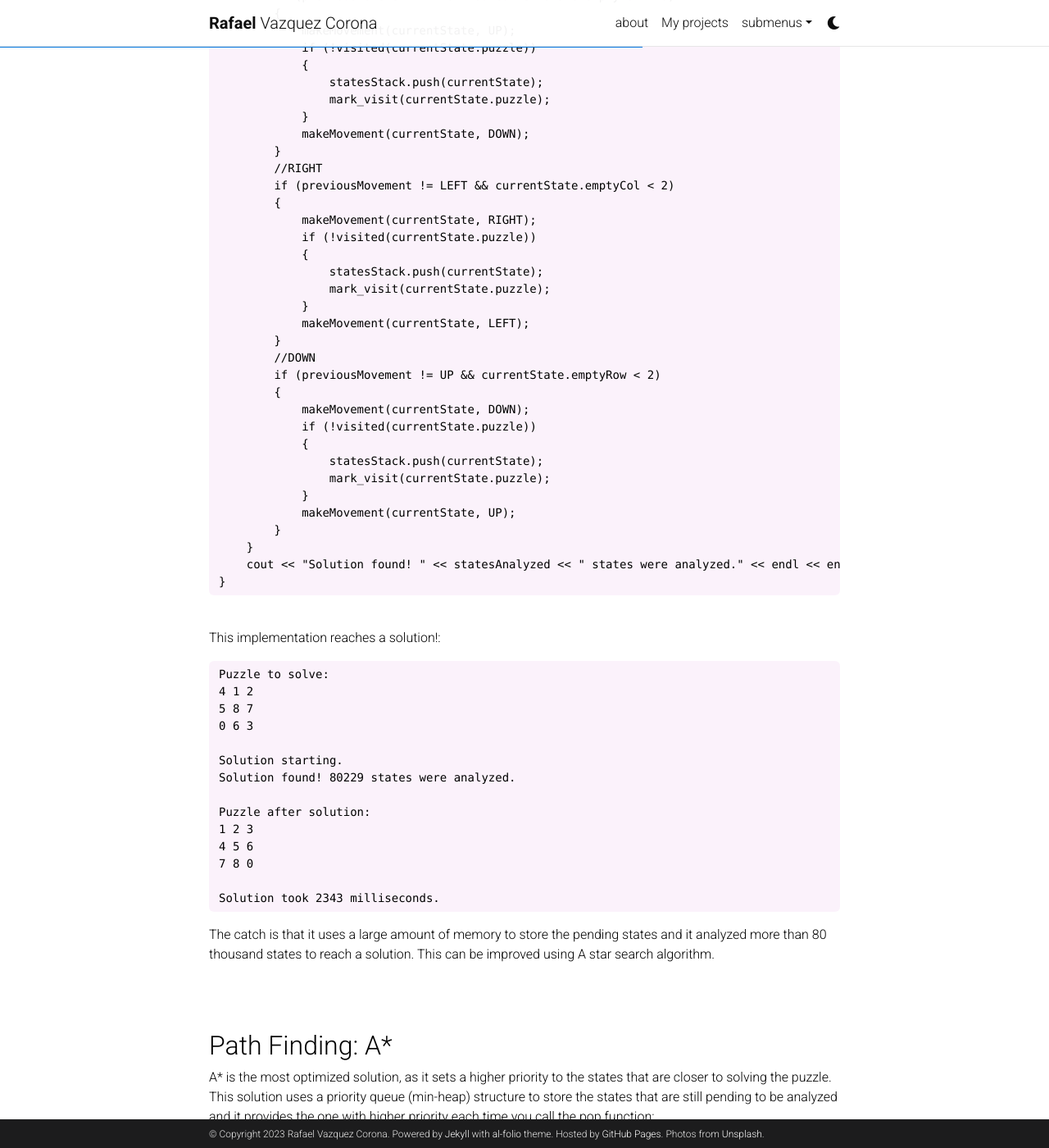
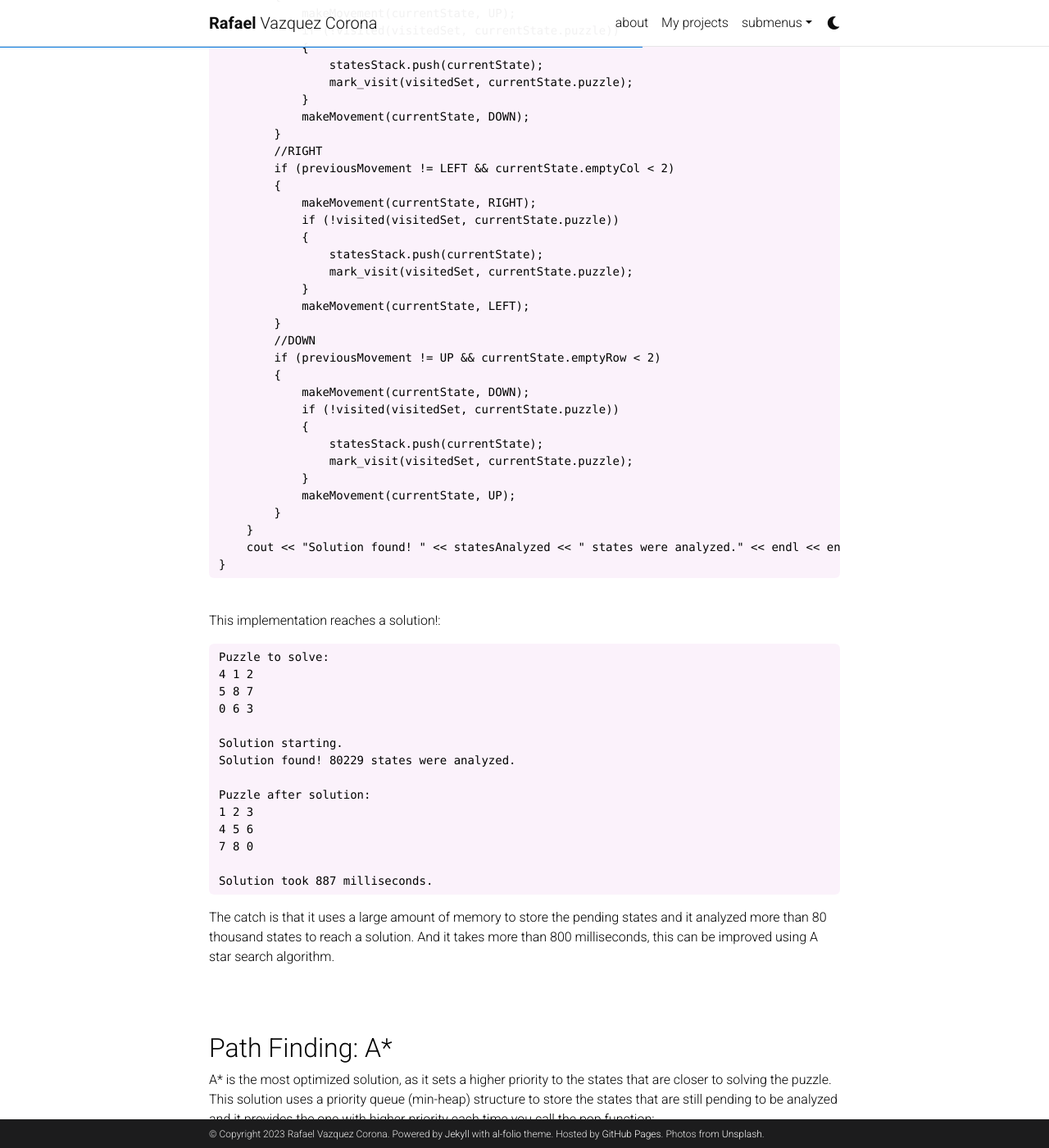
Before and after one commit to RafaelVC89/rafaelvc89.github.io, a Jekyll site: the page built from _projects/1_project.md, in a window 1280 px wide and 1400 px high, scrolled down 6434 px. Shown: the whole window at 82% size. Built offline with Jekyll 4.4.1, drawn with Linux system fonts in a browser that asks for light colours; comment, search, counter and statistics services are not loaded; a style sheet for code colours, icons or effects is not loaded; some of the changed text lies outside the part shown.

Commit message:
Added an unordered set as an improvement in the project one solution

````diff
--- a/_projects/1_project.md
+++ b/_projects/1_project.md
@@ -258,8 +258,7 @@ private:
 void solve(char puzzle[3][3])
 {
     cout << "Solution starting." << endl;
-
-    clearVisited();
+    unordered_set<int> visitedSet;
 
     State newState;
     newState.previousMovement = NONE;
@@ -288,10 +287,10 @@ void solve(char puzzle[3][3])
         if (previousMovement != RIGHT && currentState.emptyCol > 0)
         {
             makeMovement(currentState, LEFT);
-            if (!visited(currentState.puzzle))
+            if (!visited(visitedSet, currentState.puzzle))
             {
                 statesStack.push(currentState);
-                mark_visit(currentState.puzzle);
+                mark_visit(visitedSet, currentState.puzzle);
             }
             makeMovement(currentState, RIGHT);
         }
@@ -299,10 +298,10 @@ void solve(char puzzle[3][3])
         if (previousMovement != DOWN && currentState.emptyRow > 0)
         {
             makeMovement(currentState, UP);
-            if (!visited(currentState.puzzle))
+            if (!visited(visitedSet, currentState.puzzle))
             {
                 statesStack.push(currentState);
-                mark_visit(currentState.puzzle);
+                mark_visit(visitedSet, currentState.puzzle);
             }
             makeMovement(currentState, DOWN);
         }
@@ -310,10 +309,10 @@ void solve(char puzzle[3][3])
         if (previousMovement != LEFT && currentState.emptyCol < 2)
         {
             makeMovement(currentState, RIGHT);
-            if (!visited(currentState.puzzle))
+            if (!visited(visitedSet, currentState.puzzle))
             {
                 statesStack.push(currentState);
-                mark_visit(currentState.puzzle);
+                mark_visit(visitedSet, currentState.puzzle);
             }
             makeMovement(currentState, LEFT);
         }
@@ -321,10 +320,10 @@ void solve(char puzzle[3][3])
         if (previousMovement != UP && currentState.emptyRow < 2)
         {
             makeMovement(currentState, DOWN);
-            if (!visited(currentState.puzzle))
+            if (!visited(visitedSet, currentState.puzzle))
             {
                 statesStack.push(currentState);
-                mark_visit(currentState.puzzle);
+                mark_visit(visitedSet, currentState.puzzle);
             }
             makeMovement(currentState, UP);
         }
@@ -351,10 +350,10 @@ Puzzle after solution:
 4 5 6
 7 8 0
 
-Solution took 2343 milliseconds.
+Solution took 887 milliseconds.
 ```
 {% endraw %}
-The catch is that it uses a large amount of memory to store the pending states and it analyzed more than 80 thousand states to reach a solution. This can be improved using A star search algorithm.
+The catch is that it uses a large amount of memory to store the pending states and it analyzed more than 80 thousand states to reach a solution. And it takes more than 800 milliseconds, this can be improved using A star search algorithm.
 
 <br />
 <br />
@@ -453,7 +452,7 @@ void PriorityQueue::siftDown(int parentIndex)
 void solve(char puzzle[3][3])
 {
     cout << "Solution starting." << endl;
-    clearVisited();
+    unordered_set<int> visitedSet;
 
     State newState;
     newState.previousMovement = NONE;
@@ -484,11 +483,11 @@ void solve(char puzzle[3][3])
         if (previousMovement != RIGHT && currentState.emptyCol > 0)
         {
             makeMovement(currentState, LEFT);
-            if (!visited(currentState.puzzle))
+            if (!visited(visitedSet, currentState.puzzle))
             {
                 setStatePriority(currentState);
                 priorityQueue.push(currentState);
-                mark_visit(currentState.puzzle);
+                mark_visit(visitedSet, currentState.puzzle);
             }
             makeMovement(currentState, RIGHT);
         }
@@ -496,11 +495,11 @@ void solve(char puzzle[3][3])
         if (previousMovement != DOWN && currentState.emptyRow > 0)
         {
             makeMovement(currentState, UP);
-            if (!visited(currentState.puzzle))
+            if (!visited(visitedSet, currentState.puzzle))
             {
                 setStatePriority(currentState);
                 priorityQueue.push(currentState);
-                mark_visit(currentState.puzzle);
+                mark_visit(visitedSet, currentState.puzzle);
             }
             makeMovement(currentState, DOWN);
         }
@@ -508,11 +507,11 @@ void solve(char puzzle[3][3])
         if (previousMovement != LEFT && currentState.emptyCol < 2)
         {
             makeMovement(currentState, RIGHT);
-            if (!visited(currentState.puzzle))
+            if (!visited(visitedSet, currentState.puzzle))
             {
                 setStatePriority(currentState);
                 priorityQueue.push(currentState);
-                mark_visit(currentState.puzzle);
+                mark_visit(visitedSet, currentState.puzzle);
             }
             makeMovement(currentState, LEFT);
         }
@@ -520,11 +519,11 @@ void solve(char puzzle[3][3])
         if (previousMovement != UP && currentState.emptyRow < 2)
         {
             makeMovement(currentState, DOWN);
-            if (!visited(currentState.puzzle))
+            if (!visited(visitedSet, currentState.puzzle))
             {
                 setStatePriority(currentState);
                 priorityQueue.push(currentState);
-                mark_visit(currentState.puzzle);
+                mark_visit(visitedSet, currentState.puzzle);
             }
             makeMovement(currentState, UP);
         }
````
Also changed, not shown: other parts of _projects/1_project.md (+1 -1 lines).
